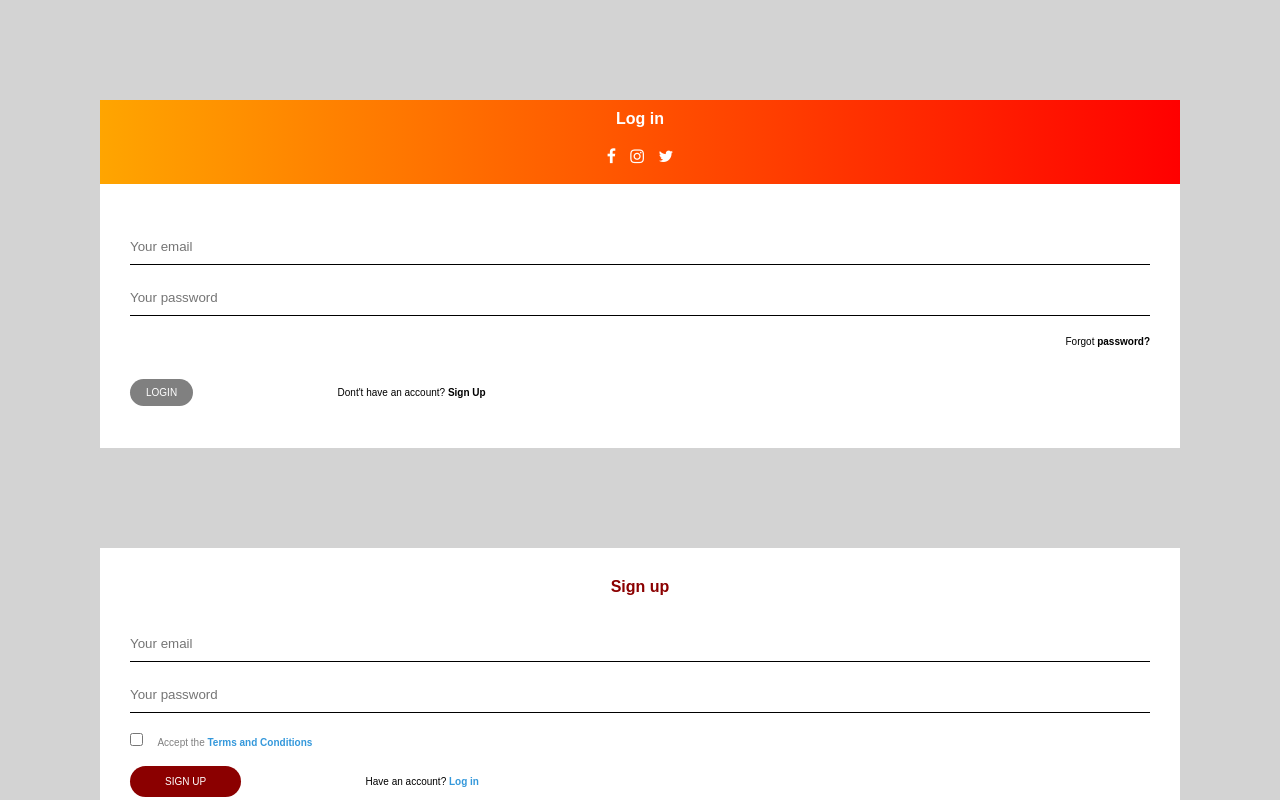
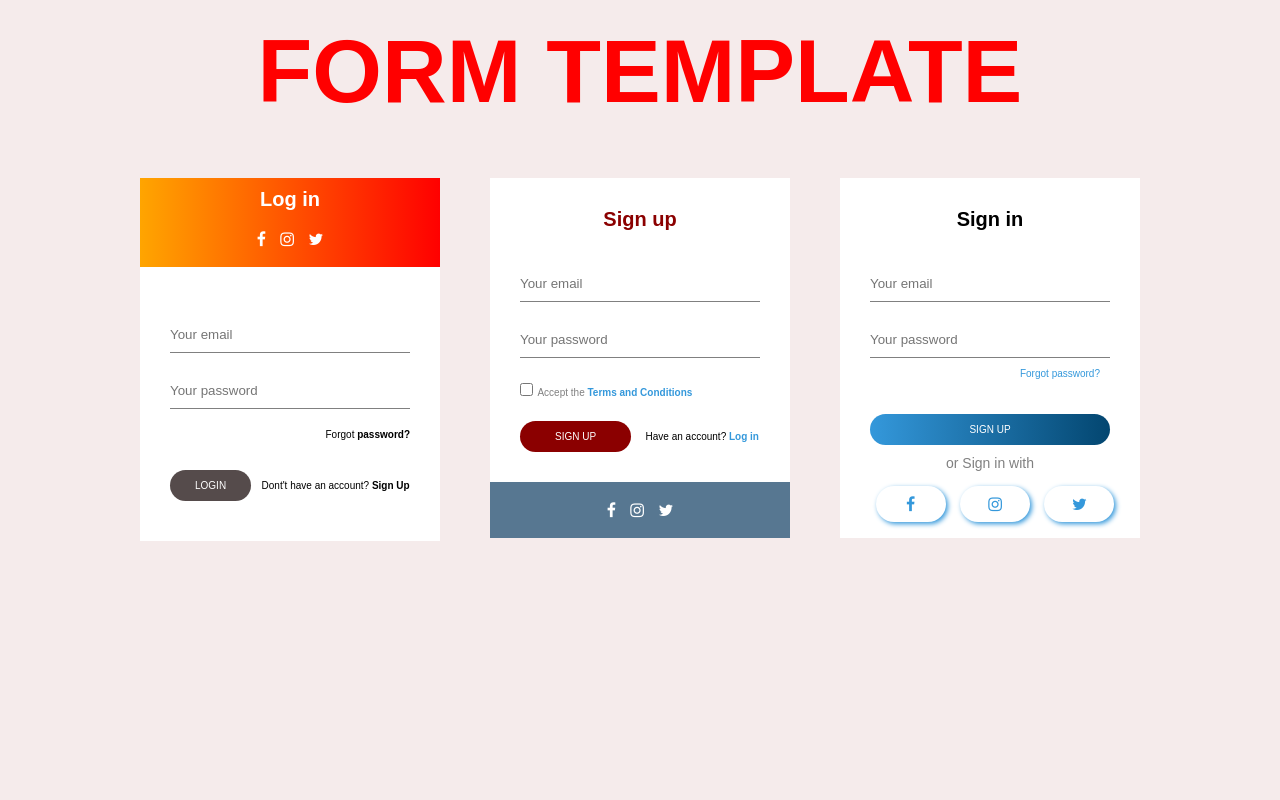
Before and after one commit to ayushgoyal-cs/FullStack, a plain HTML site: page Practical/Practical-14.html in a window 1280 px wide. Shown: the top 800 px of the page. Drawn offline with Linux system fonts and the light colour scheme.

Commit message:
end commit

```diff
--- a/Practical/Practical-14.html
+++ b/Practical/Practical-14.html
@@ -3,7 +3,10 @@
   <head>
     <meta charset="UTF-8" />
     <meta name="viewport" content="width=device-width, initial-scale=1.0" />
-    <link rel="stylesheet" href="https://stackpath.bootstrapcdn.com/font-awesome/4.7.0/css/font-awesome.min.css"/>
+    <link
+      rel="stylesheet"
+      href="https://stackpath.bootstrapcdn.com/font-awesome/4.7.0/css/font-awesome.min.css"
+    />
     <title>Practical-14</title>
     <style>
       * {
@@ -12,171 +15,211 @@
         box-sizing: border-box;
         font-family: Arial, Helvetica, sans-serif;
       }
-      body{
-        background-color: lightgray;
+      body {
+        background-color: rgb(245, 235, 235);
+        display: flex;
+        flex-direction: column;
+      }
+      header h1 {
+        color: red;
+        font-size: 7vw;
+        text-align: center;
+        margin-top: 20px;
+        margin-bottom: 30px;
+      }
+      .main-container {
+        display: flex;
+        flex-direction: row;
+        justify-content: center;
+        flex-wrap: wrap;
+        min-width: 350px;
+      }
+      form{
+        background-color: #fff;
+        padding: 30px;
       }
       .form1 {
-        background: linear-gradient(to left,red,orange);
-        margin: 100px;
+        background: linear-gradient(to left, red, orange);
+        width: 300px;
+        height: 360px;
+        margin: 25px;
       }
-      input[type='email'] {
-        width: 100%;
-        border: 0;
-        border-bottom: 1px solid;
-        padding-bottom: 10px;
-        padding-top: 25px;
-      }
-      input[type='password'] {
-        width: 100%;
-        border: 0;
-        border-bottom: 1px solid;
-        padding-bottom: 10px;
-        padding-top: 25px;
-      }
-      .form1 input[type='submit'] {
-        border: 0;
-        color: white;
-        font-size: 10px;
-        background-color:grey;
-        padding: 8px 16px;
-        border-radius: 30px;
-      }
-      form {
-        padding: 30px;
-        background-color: #fff;
-      }
-      .form1 h4{
+      .form1 h4 {
         padding-top: 10px;
         padding-bottom: 15px;
         color: #fff;
+        font-size: 20px;
         text-align: center;
       }
-      .form1 a{
-        text-decoration: none;
-        color: black;
-      }
-      .form1 i{
+      .form1 .social i {
         padding: 5px;
         padding-bottom: 20px;
         color: #fff;
       }
-      .form1 p{
+      input[type="email"] {
+        width: 100%;
+        border: none;
+        border-bottom: 1px solid grey;
+        padding-bottom: 10px;
+        padding-top: 30px;
+        outline: none;
+      }
+      input[type="password"] {
+        width: 100%;
+        border: none;
+        outline: none;
+        border-bottom: 1px solid grey;
+        padding-bottom: 10px;
+        padding-top: 30px;
+      }
+      .form1 p {
         font-size: 10px;
         color: gray;
         padding: 20px 0px;
         text-align: right;
       }
-      .form1 p#p2{
+      .form1 input[type="submit"] {
+        border: none;
+        color: white;
+        outline: none;
+        font-size: 10px;
+        background-color: rgb(85, 75, 75);
+        padding: 10px 25px;
+        border-radius: 30px;
+        outline: none;
+      }
+      .form1 p#p2 {
         display: inline-block;
-        margin-left: 140px;
+        color: black;
+        margin-left: 6px;
+      }
+      .form1 a {
+        text-decoration: none;
         color: black;
       }
       .form2 {
-        background-color: grey;
-        margin: 100px;
+        background-color: rgb(87, 119, 145);
+        width: 300px;
+        height: 360px;
+        margin:25px;
       }
-      .form2 h4{
+      .form2 h4 {
         padding-bottom: 15px;
         color: darkred;
         text-align: center;
+        font-size: 20px;
       }
-      .form2 a{
-        text-decoration: none;
+      .form2 input[type="checkbox"] {
+        margin:25px 0px;
+      }
+      .form2 p {
+        font-size: 10px;
+        color: gray;
+        display: inline-block;
+      }
+      .form2 p b {
+        color: #3498db;
+      }
+      .form2 input[type="submit"] {
+        border: 0;
+        color: white;
+        font-size: 10px;
+        background-color: DARKRED;
+        padding: 10px 35px;
+        border-radius: 30px;
+        outline: none;
+      }
+      .form2 p#p3 {
+        display: inline-block;
         color: black;
+        margin-left: 10px;
       }
-      .form2 i{
+      .form2 .social i {
         padding: 20px 5px;
         padding-bottom: 20px;
         color: #fff;
       }
-      .form2 p{
-        font-size: 10px;
-        color: gray;
-      }
-      .form2 p#p1{
-        display: inline;
-      }
-      .form2 p#p2{
-        display: inline-block;
-        margin-left: 120px;
+      .form2 a {
+        text-decoration: none;
         color: black;
       }
-      .form2 input[type='submit'] {
-        border: 0;
-        color: white;
-        font-size: 10px;
-        background-color:DARKRED;
-        padding: 10px 35px;
-        border-radius: 30px;
-      }
-      .social{
+      .social {
         text-align: center;
       }
-      .form2 input[type='checkbox']{
-        margin-top: 20px;
-        margin-right: 10px;
-        margin-bottom: 20px;
-      }
-      .form2 p b{
-        color: #3498db;
-      }
+
       .form3 {
         background-color: white;
-        margin: 100px;
+        width: 300px;
+        height: 360px;
+        margin: 25px;
       }
-      .form3 h4{
+      .form3 form{
+        padding-bottom: 15px;
+      }
+      .form3 h4 {
         padding-bottom: 15px;
         color: black;
         text-align: center;
+        font-size: 20px;
       }
-      .form3 a{
-        text-decoration: none;
-        color: black;
-      }
-      .form3 i{
-        margin-top: 0px;
-        padding: 0px 30px;
-        padding-bottom: 20px;
+      .form3 .social i {
+        padding-bottom: 10px;
+        padding-top: 10px;
         color: #3498db;
         width: 70px;
         border-radius: 20px;
         text-align: center;
-        padding-top: 20px;
         box-shadow: 2px 2px 5px #3498db;
+        margin-left: 10px;
       }
-      .form3 p{
+      .form3 p {
         font-size: 10px;
         color: gray;
+        text-align: right;
+        margin: 10px;
+        margin-bottom:35px;
       }
-      .form3 input[type='submit'] {
+      .form3 p#p4{
+        margin-bottom: 0px;
+      }
+      .form3 input[type="submit"] {
         border: 0;
         color: white;
         font-size: 10px;
-        background-color:DARKRED;
+        background-color: DARKRED;
         padding: 10px 35px;
         border-radius: 30px;
         width: 100%;
+        background: linear-gradient(to right,#3498db,#034670);
+        outline: none;
       }
-      .form3 p a{
+      .form3 a {
+        text-decoration: none;
+        color: black;
+      }
+      .form3 p a {
         color: #3498db;
       }
-      .form3 p{
-        font-size: 10px;
-        color: gray;
-        padding: 20px 0px;
-        text-align: right;
-      }
-      .form3 p:nth-child(6){
+      .form3 p:nth-child(6) {
         text-align: center;
         font-size: 14px;
       }
-
-      .social{
+      .social {
         text-align: center;
+      }
+      .form3 input:focus{
+        border-bottom: 1.5px solid #3498db;
+      }
+      .form2 input:focus{
+        border-bottom: 1.5px solid darkred;
+      }
+      .form1 input:focus{
+        border-bottom: 1.5px solid orange;
       }
     </style>
   </head>
   <body>
+    <header><h1>FORM TEMPLATE</h1></header>
     <div class="main-container">
       <div class="form1">
         <h4>Log in</h4>
@@ -187,21 +230,34 @@
         </div>
         <form>
           <input type="email" placeholder="Your email" name="email" required />
-        <input type="password" placeholder="Your password" name="pwd" required />
-        <p><a class="forgot" href="#">Forgot <b>password?</b></a></p>
-        <input type="submit" value="LOGIN"/>
+          <input
+            type="password"
+            placeholder="Your password"
+            name="pwd"
+            required
+          />
+          <p>
+            <a class="forgot" href="#">Forgot <b>password?</b></a>
+          </p>
+          <input type="submit" value="LOGIN" />
           <p id="p2">Dont't have an account? <b>Sign Up</b></p>
         </form>
       </div>
       <div class="form2">
         <form>
           <h4>Sign up</h4>
-        <input type="email" placeholder="Your email" name="email" required >
-        <input type="password" placeholder="Your password" name="pwd" required >
-        <input type="checkbox" name="chk" id="chk">
-        <p id="p1">Accept the <b>Terms and Conditions</b></p><br>
-        <input type="submit" value="SIGN UP">
-        <p id="p2">Have an account? <b>Log in</b></p>
+          <input type="email" placeholder="Your email" name="email" required />
+          <input
+            type="password"
+            placeholder="Your password"
+            name="pwd"
+            required
+          />
+          <input type="checkbox" name="chk" id="chk" />
+          <p id="p1">Accept the <b>Terms and Conditions</b></p>
+          <br />
+          <input type="submit" value="SIGN UP" />
+          <p id="p3">Have an account? <b>Log in</b></p>
         </form>
         <div class="social">
           <a href="#"><i class="fa fa-facebook"></i></a>
@@ -212,11 +268,16 @@
       <div class="form3">
         <form>
           <h4>Sign in</h4>
-        <input type="email" placeholder="Your email" name="email" required >
-        <input type="password" placeholder="Your password" name="pwd" required >
+          <input type="email" placeholder="Your email" name="email" required />
+          <input
+            type="password"
+            placeholder="Your password"
+            name="pwd"
+            required
+          />
           <p><a class="forgot" href="#">Forgot password?</a></p>
-        <input type="submit" value="SIGN UP">
-        <p>or Sign in with</p>
+          <input type="submit" value="SIGN UP" />
+          <p id="p4">or Sign in with</p>
         </form>
         <div class="social">
           <a href="#"><i class="fa fa-facebook"></i></a>
```
Lines whose indentation alone changed are shown as unchanged.
